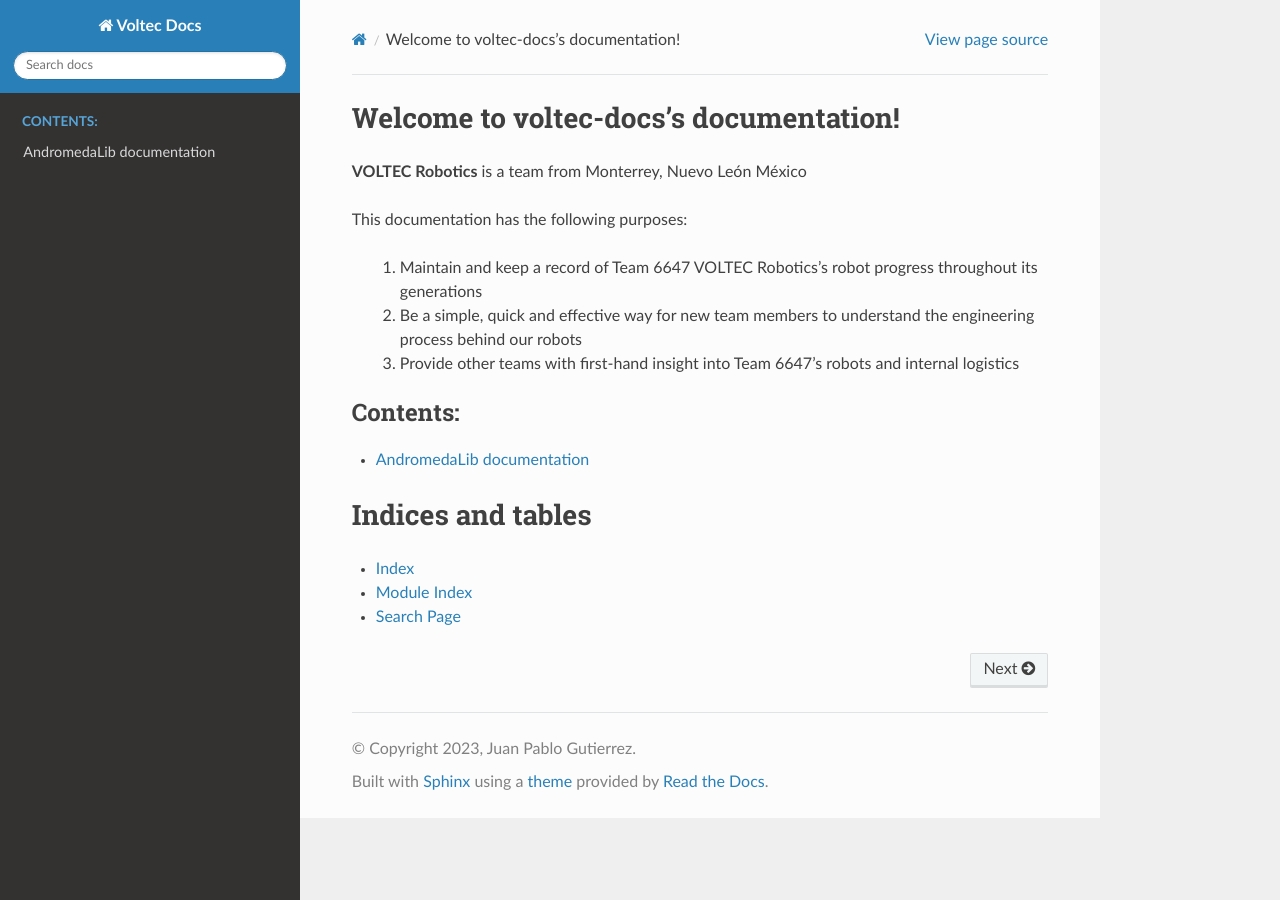
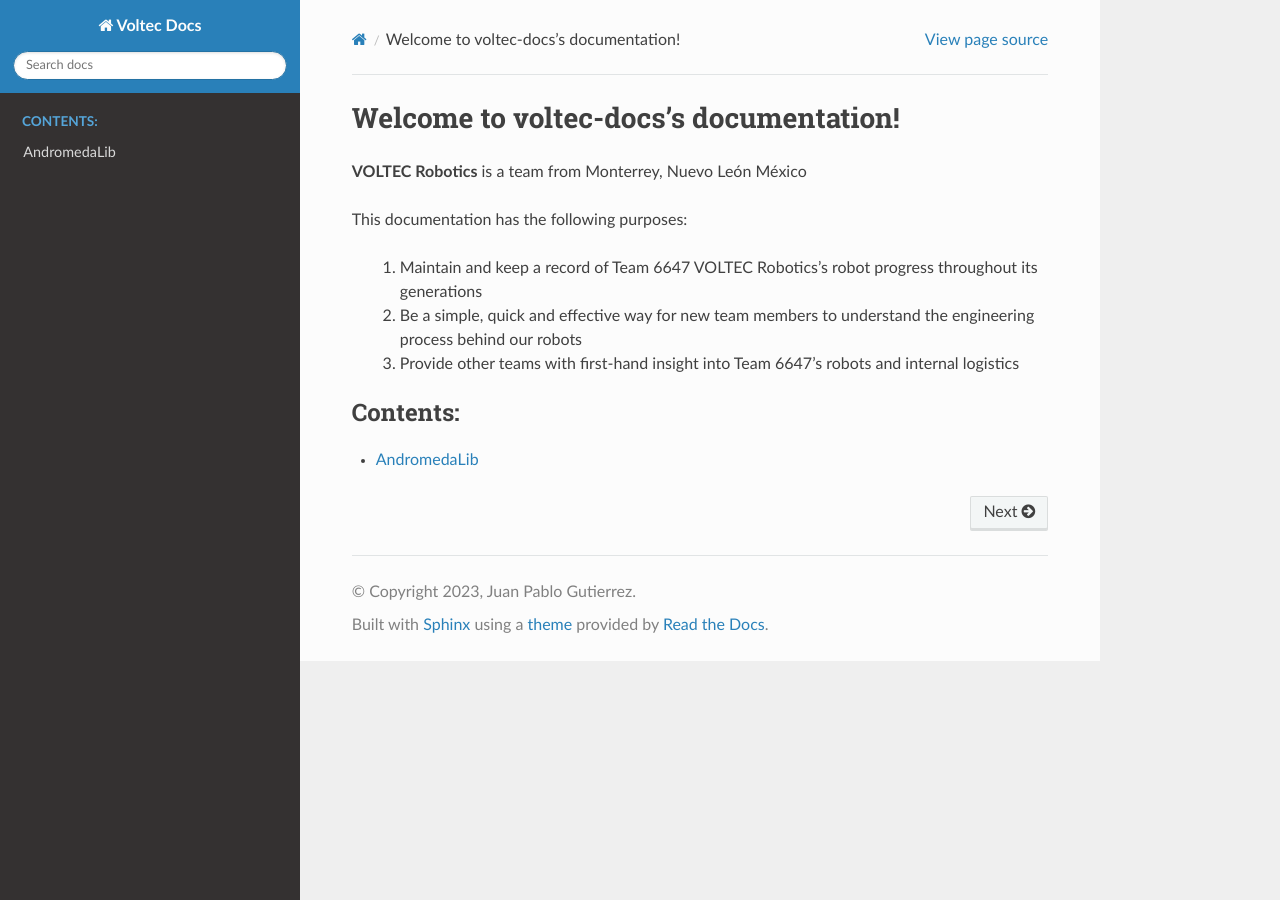
Before and after one commit to AndromedaHelix/voltec-docs, a Sphinx documentation site: the page built from docs/source/index.rst, in a window 1280 px wide. Built offline with Sphinx 7.4.7 and the Read the Docs theme 2.0.0, drawn with Linux system fonts in a browser that asks for light colours.

Commit message:
Changed andromeda

```diff
--- a/docs/source/andromeda/andromeda.rst
+++ b/docs/source/andromeda/andromeda.rst
@@ -1,2 +1,2 @@
-AndromedaLib documentation
-=======================================
+AndromedaLib
+============
--- a/docs/source/index.rst
+++ b/docs/source/index.rst
@@ -19,10 +19,3 @@
    :caption: Contents:
 
    andromeda/andromeda
-
-Indices and tables
-==================
-
-* :ref:`genindex`
-* :ref:`modindex`
-* :ref:`search`
```
